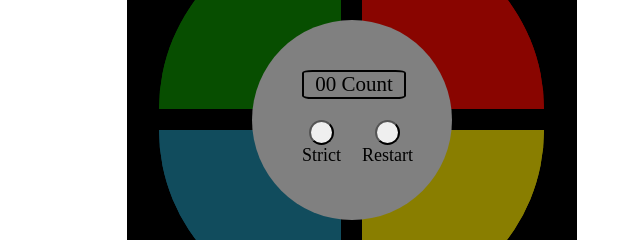
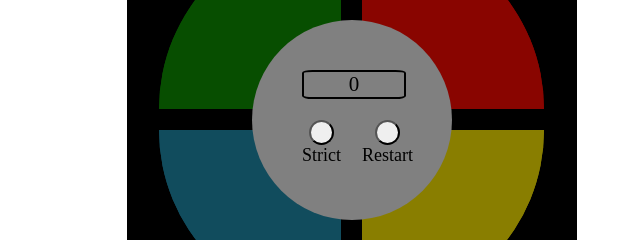
Before and after one commit to jma26/JSSimon_Game, a plain HTML site: page index.html in a window 1280 px wide. Shown: the part 280-520 px from the top of the page, 288-928 px from the left. Drawn offline with nearby package versions, Linux system fonts and the light colour scheme.

Commit message:
Update html to remove 'count' and with 0 instaed of 00

```diff
--- a/index.html
+++ b/index.html
@@ -19,9 +19,7 @@
             <div id="blue"></div>
             <div id="yellow"></div>
             <div id="controls">
-                <div id="count">
-                    00 <span>Count</span>
-                </div>
+                <div id="count"> 0 </div>
                 <div id="strict">
                     <button id="strictButton"></button><span>Strict</span>
                 </div>
```
